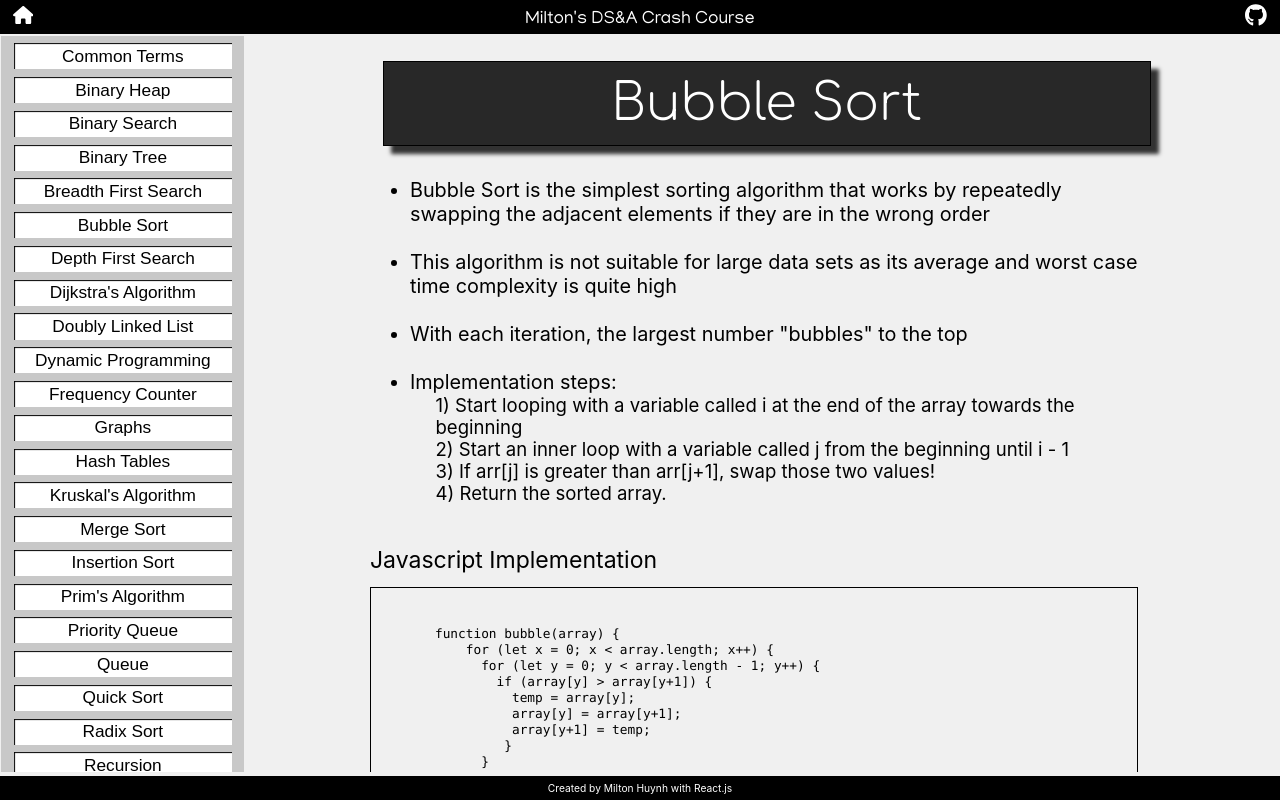
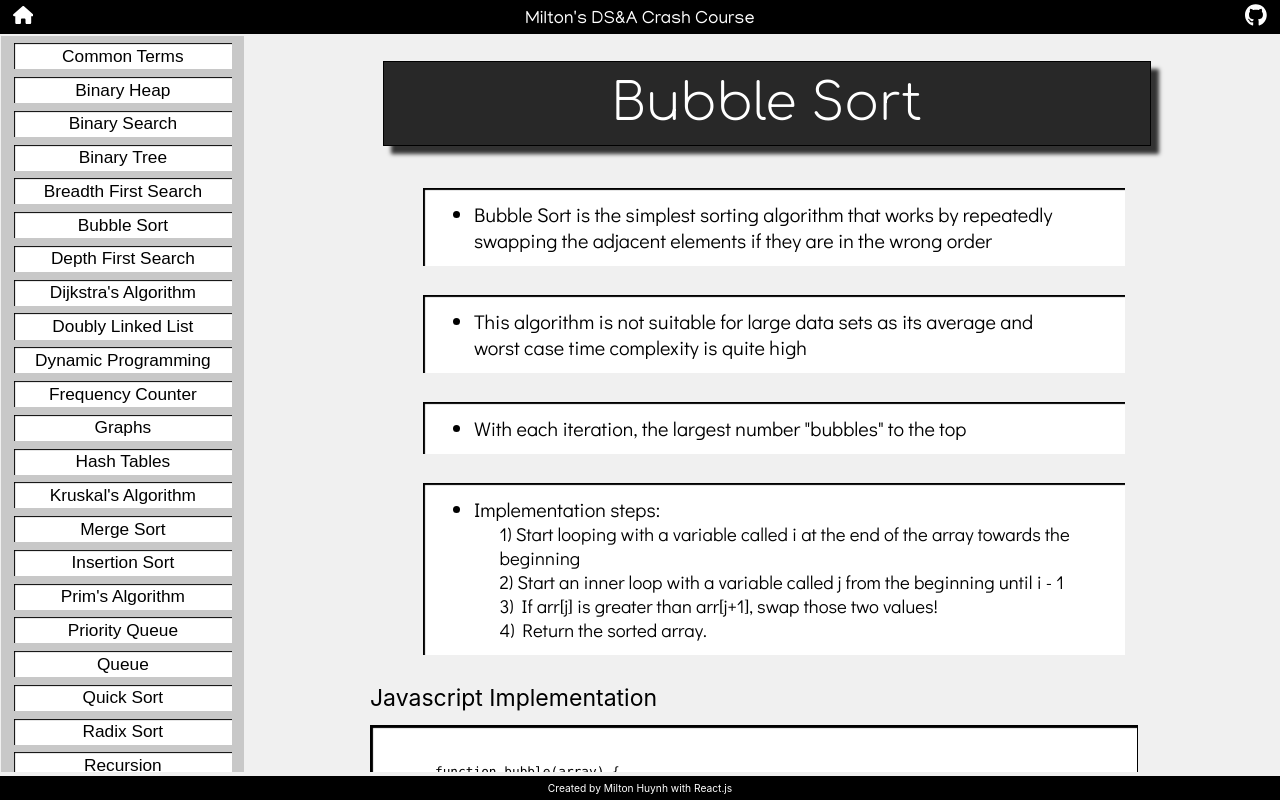
Before and after one commit to miltonhuynh/DSA-guide, a React (Create React App) app in the folder app/: page /DSA-guide/BubbleSort in a window 1280 px wide. Built offline with nearby package versions, Linux system fonts and the light colour scheme; a web font is replaced by a local one.

Commit message:
Formatted bubble sort to new style

```diff
--- a/app/src/Concepts/BubbleSort.js
+++ b/app/src/Concepts/BubbleSort.js
@@ -21,19 +21,21 @@ export default function BubbleSort() {
       <div class="Concept_title">Bubble Sort</div>
       <div class="Container font-m">
         <ul>
-          <li>Bubble Sort is the simplest sorting algorithm that works by repeatedly swapping the adjacent elements if they are in the wrong order</li><br/>
-          <li>This algorithm is not suitable for large data sets as its average and worst case time complexity is quite high</li><br/>
-          <li>With each iteration, the largest number "bubbles" to the top</li><br/>
-          <li>Implementation steps:</li>
-          <div class="indent font-sm">
-            <div>1) Start looping with a variable called i at the end of the array towards the beginning</div>
-            <div>2) Start an inner loop with a variable called j from the beginning until i - 1</div>
-            <div>3) If arr[j] is greater than arr[j+1], swap those two values!</div>
-            <div>4) Return the sorted array.</div><br/>
+          <div class="Section"><li>Bubble Sort is the simplest sorting algorithm that works by repeatedly swapping the adjacent elements if they are in the wrong order</li></div>
+          <div class="Section"><li>This algorithm is not suitable for large data sets as its average and worst case time complexity is quite high</li></div>
+          <div class="Section"><li>With each iteration, the largest number "bubbles" to the top</li></div>
+          <div class="Section">
+            <li>Implementation steps:</li>
+            <div class="indent font-sm">
+              <div>1) Start looping with a variable called i at the end of the array towards the beginning</div>
+              <div>2) Start an inner loop with a variable called j from the beginning until i - 1</div>
+              <div>3) If arr[j] is greater than arr[j+1], swap those two values!</div>
+              <div>4) Return the sorted array.</div>
+            </div>
           </div>
         </ul>
         <div class="font-l">Javascript Implementation</div>
-          <div class="Code">
+          <div class="Code Section">
             <pre>
               <code>
                 {bubblesort}
```
